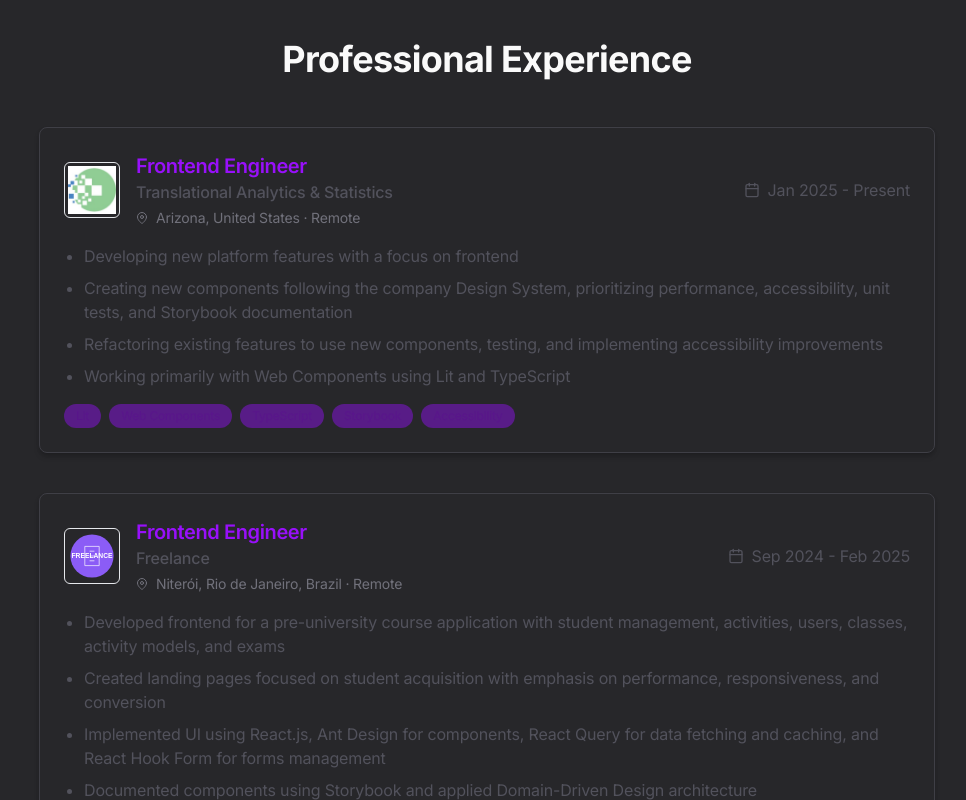
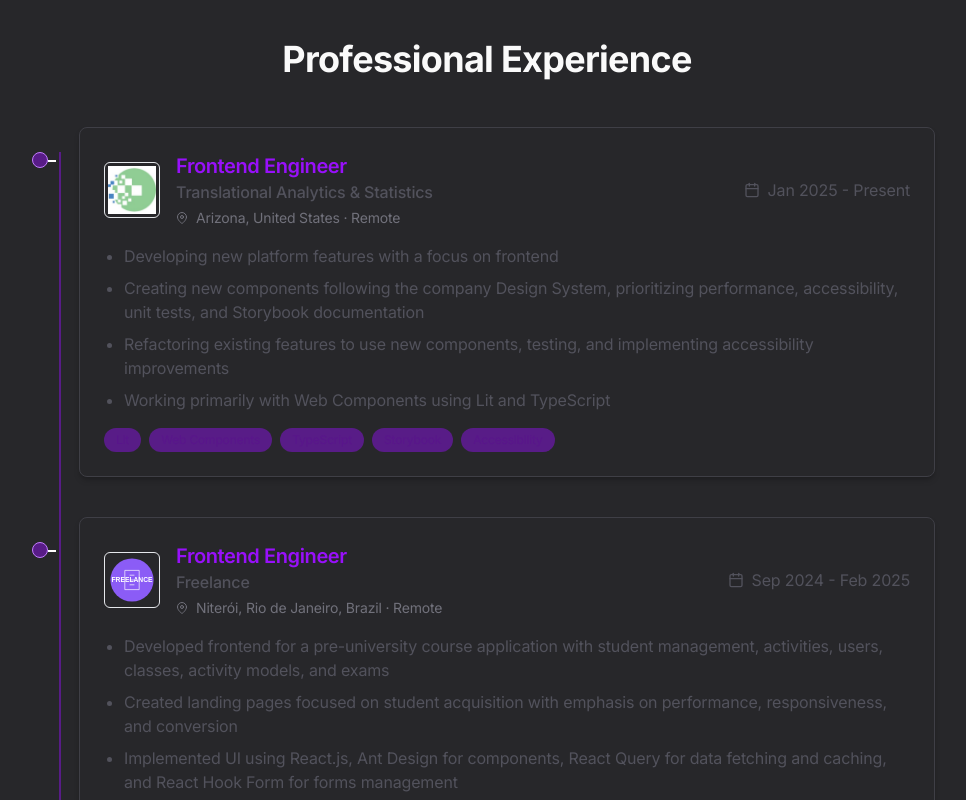
Before and after one commit to rrambul/portifolio, a Next.js app: page /en in a window 1280 px wide. Shown: the part 1260-2060 px from the top of the page, without its empty margins (153-1119 px from the left). Built offline with nearby package versions, Linux system fonts and the light colour scheme.

Commit message:
feat: add timeline animation

```diff
--- a/src/components/sections/Experience.tsx
+++ b/src/components/sections/Experience.tsx
@@ -105,17 +105,51 @@ export function Experience() {
             {t("title")}
           </motion.h2>
 
-          <div className="space-y-10">
+          <div className="space-y-10 relative">
+            {/* Timeline vertical line */}
+            <motion.div
+              className="absolute left-5 top-0 bottom-0 w-0.5 bg-purple-200 dark:bg-purple-900/50"
+              style={{
+                height: "calc(100% - 50px)",
+                marginTop: "25px",
+              }}
+              initial={{ scaleY: 0 }}
+              whileInView={{ scaleY: 1 }}
+              viewport={{ once: true }}
+              transition={{ duration: 1.5, ease: "easeInOut" }}
+            />
+
             {experiences.map((exp, idx) => (
               <motion.div
                 key={idx}
                 variants={item}
-                className="experience-card bg-white dark:bg-zinc-800 p-6 rounded-lg shadow-md border border-gray-200 dark:border-zinc-700 transition-all duration-300 hover:shadow-lg hover:-translate-y-1 cursor-pointer"
+                className="experience-card bg-white dark:bg-zinc-800 p-6 rounded-lg shadow-md border border-gray-200 dark:border-zinc-700 transition-all duration-300 hover:shadow-lg hover:-translate-y-1 cursor-pointer relative ml-10"
                 whileHover={{
                   boxShadow:
                     "0 10px 25px -5px rgba(0, 0, 0, 0.1), 0 8px 10px -6px rgba(0, 0, 0, 0.1)",
                 }}
               >
+                {/* Timeline node */}
+                <div className="absolute -left-12 top-6 w-4 h-4 rounded-full bg-purple-100 dark:bg-purple-900/30 border border-purple-400 dark:border-purple-700 flex items-center justify-center z-10">
+                  <motion.div
+                    className="w-1.5 h-1.5 bg-purple-600 dark:bg-purple-400 rounded-full"
+                    initial={{ scale: 0 }}
+                    whileInView={{ scale: 1 }}
+                    viewport={{ once: true }}
+                    transition={{ delay: 0.3 + idx * 0.1 }}
+                  />
+                </div>
+
+                {/* Timeline connector line */}
+                <motion.div
+                  className="absolute -left-8 top-8 h-0.5 bg-purple-300 dark:bg-purple-800"
+                  style={{ width: "8px" }}
+                  initial={{ scaleX: 0 }}
+                  whileInView={{ scaleX: 1 }}
+                  viewport={{ once: true }}
+                  transition={{ duration: 0.4, delay: 0.2 + idx * 0.1 }}
+                />
+
                 <div className="flex flex-col md:flex-row gap-4 md:items-center justify-between mb-4">
                   <div className="flex items-center gap-4">
                     <div className="w-14 h-14 flex-shrink-0 rounded-md overflow-hidden bg-gray-100 dark:bg-zinc-700 flex items-center justify-center border border-gray-200 dark:border-zinc-600">
```
